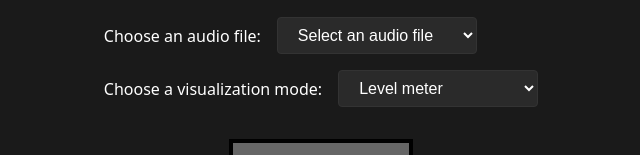
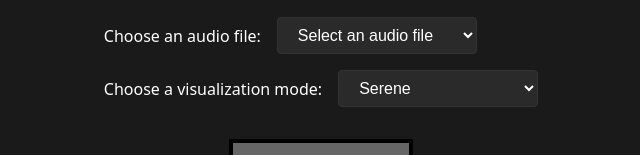
Before and after one commit to CogappLabs/audio-visualiser, a React (Vite) app: page /#/ in a window 1280 px wide. Shown: the part 359-514 px from the top of the page, without its empty margins (319-959 px from the left). Built offline with nearby package versions, Linux system fonts and the light colour scheme.

Commit message:
Make serene the default mode

```diff
--- a/src/components/Home.jsx
+++ b/src/components/Home.jsx
@@ -2,8 +2,8 @@ import { useState } from "react";
 import { useNavigate } from "react-router-dom";
 
 const MODES = {
+  serene: "Serene",
   sketch: "Level meter",
-  serene: "Serene",
   circle: "Circle",
   zen: "Zen",
   "cursor-special": "Cursor Special",
@@ -12,7 +12,7 @@ const MODES = {
 
 const Home = () => {
   const [selectedAudio, setSelectedAudio] = useState("");
-  const [selectedMode, setSelectedMode] = useState("sketch");
+  const [selectedMode, setSelectedMode] = useState("serene");
   const navigate = useNavigate();
 
   const audioFiles = [
```
